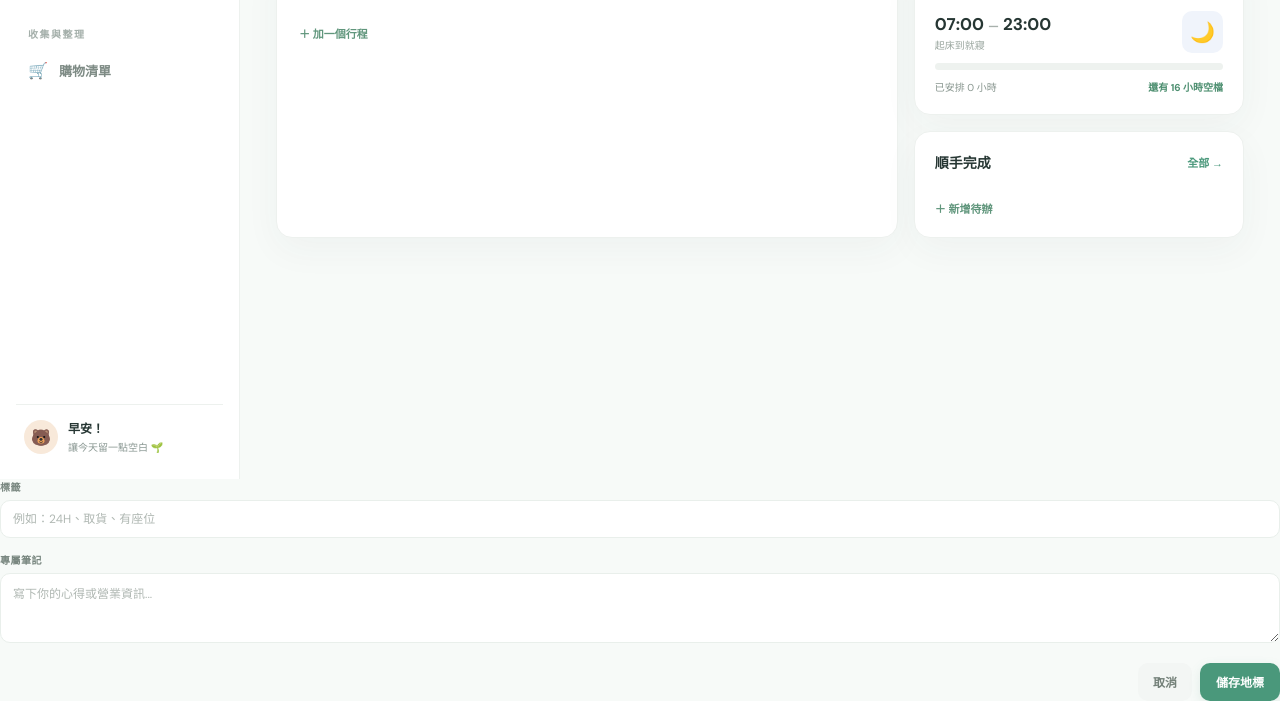
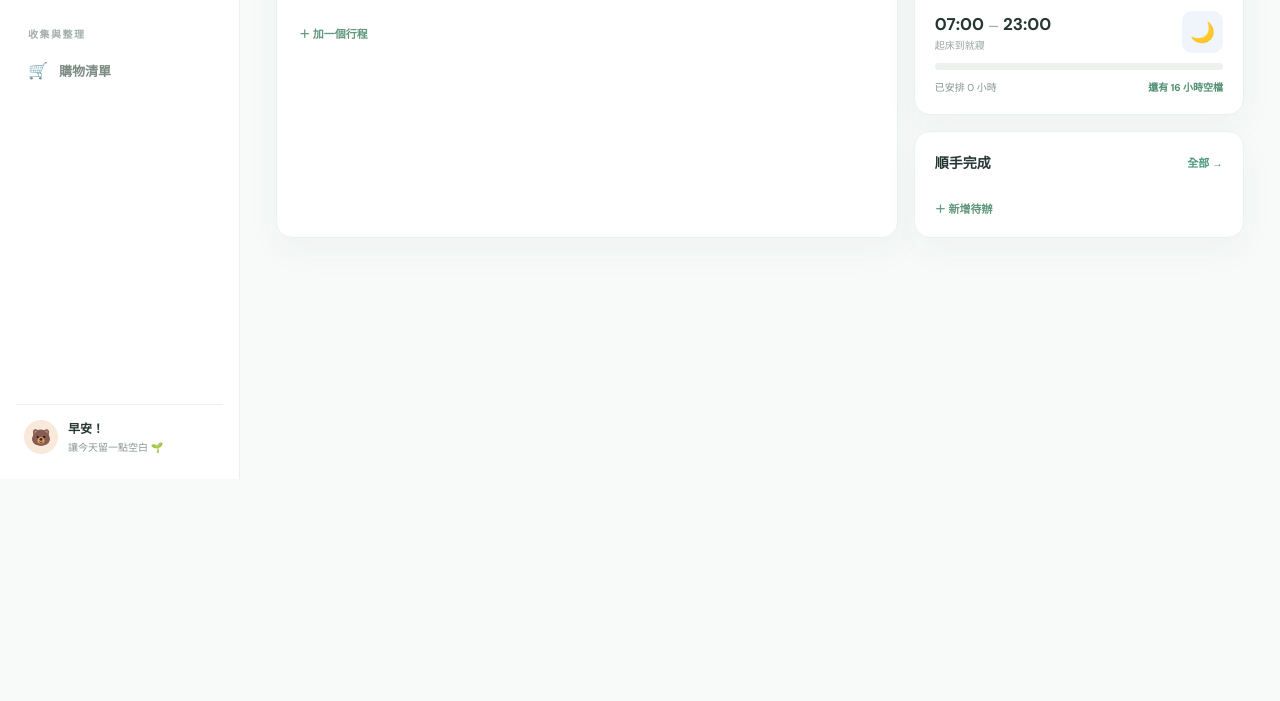
Before and after one commit to acaciaazuki/ACACIA_Everyday, a plain HTML site: page index.html in a window 1280 px wide. Shown: the part 321-1022 px from the top of the page. After the commit the page ends 800 px from the top, so only its background shows below. Drawn offline with Linux system fonts and the light colour scheme.

Commit message:
Update title and remove unused fields in index.html

```diff
--- a/index.html
+++ b/index.html
@@ -4,7 +4,7 @@
 <meta charset="UTF-8">
 <meta name="viewport" content="width=device-width,initial-scale=1">
 <meta name="theme-color" content="#f7faf8">
-<title>ACACIA Everyday</title>
+<title>ACACIA — 把每一天，過得剛剛好</title>
 
 <style>
 @import url('https://fonts.googleapis.com/css2?family=DM+Sans:wght@400;500;600;700&family=Noto+Sans+TC:wght@400;500;600;700;800&display=swap');
@@ -706,14 +706,6 @@ button{cursor:pointer;color:inherit;background:none}
     </div>
   </div>
 </div>
-    <div class="field"><label>標籤</label><input id="np-tags" placeholder="例如：24H、取貨、有座位"></div>
-    <div class="field"><label>專屬筆記</label><textarea id="np-note" rows="3" placeholder="寫下你的心得或營業資訊..."></textarea></div>
-    <div class="modal-foot">
-      <button class="ghost-btn" onclick="closeAddPlaceModal()">取消</button>
-      <button class="primary-btn" onclick="saveNewPlace()">儲存地標</button>
-    </div>
-  </div>
-</div>
 
 <!-- ═══ Global Search Modal (⌘K) ═══ -->
 <div class="modal-backdrop" id="cmd-modal">
```
